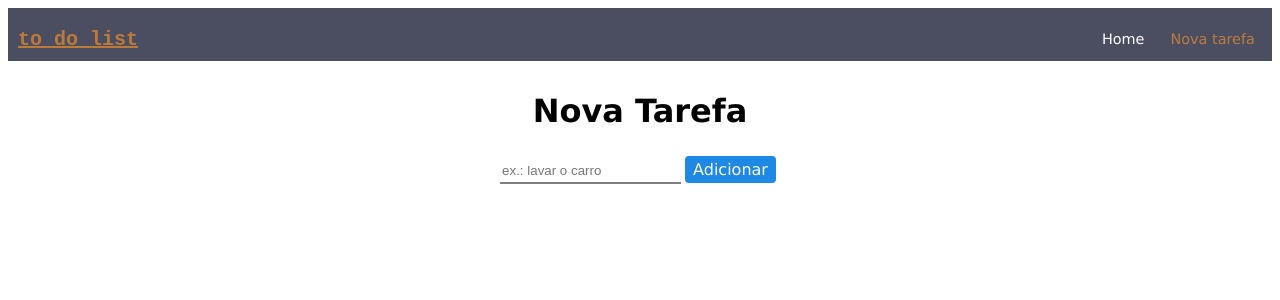
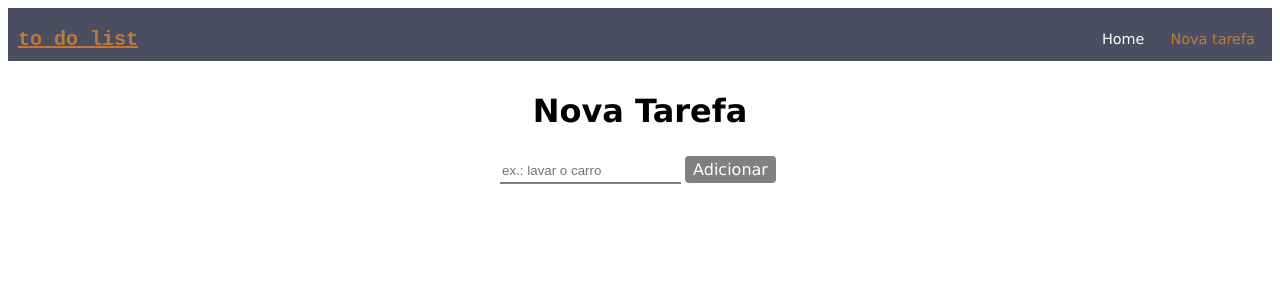
Before and after one commit to maiconm/todo-list-vue, a Vue app: page /nova-tarefa in a window 1280 px wide. Shown: the top 300 px of the page. Built offline with nearby package versions, Linux system fonts and the light colour scheme.

Commit message:
Ajusta estilo do botão desabilitado

```diff
--- a/src/App.vue
+++ b/src/App.vue
@@ -69,6 +69,9 @@ export default {
     margin: 0.25rem;
     cursor: pointer;
   }
+  button:disabled {
+    background-color: gray;
+  }
   .container {
     margin-top: 10px;
     display: grid;
```
